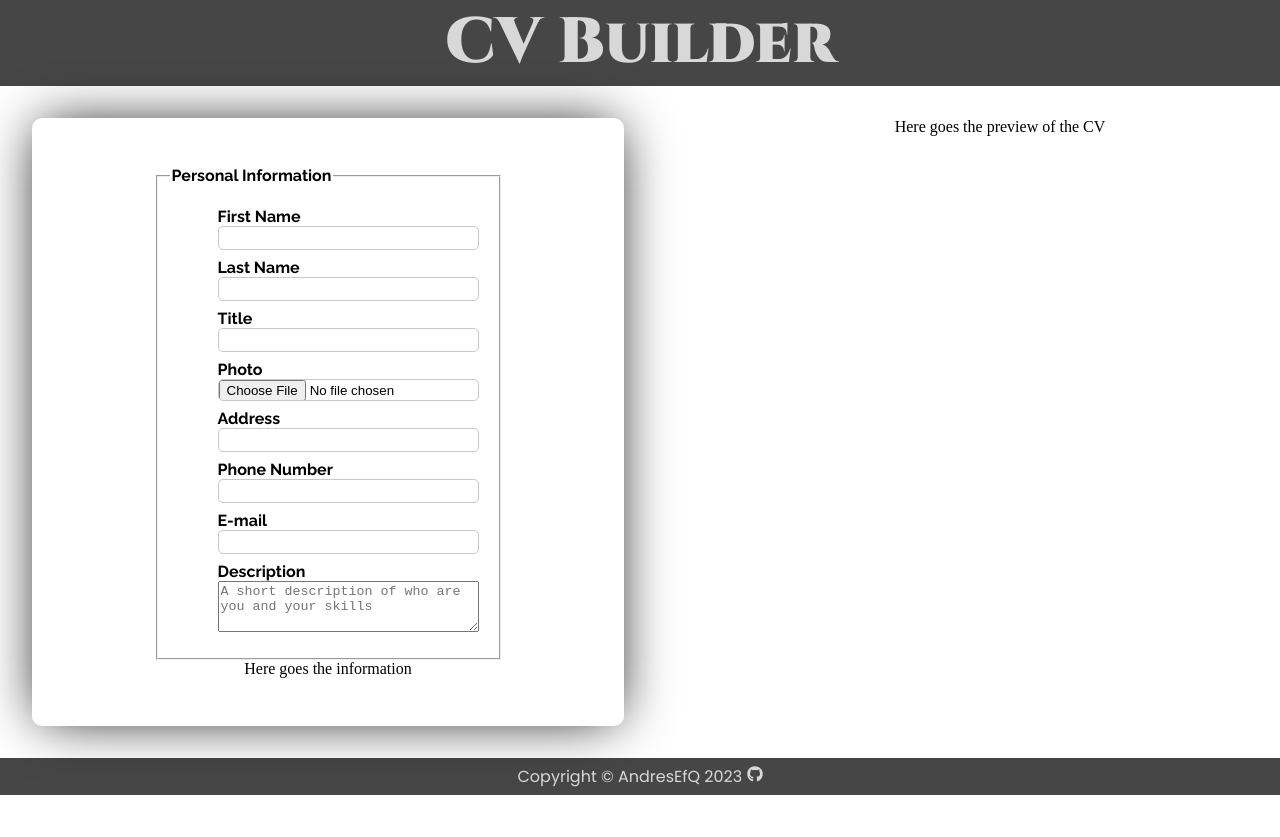
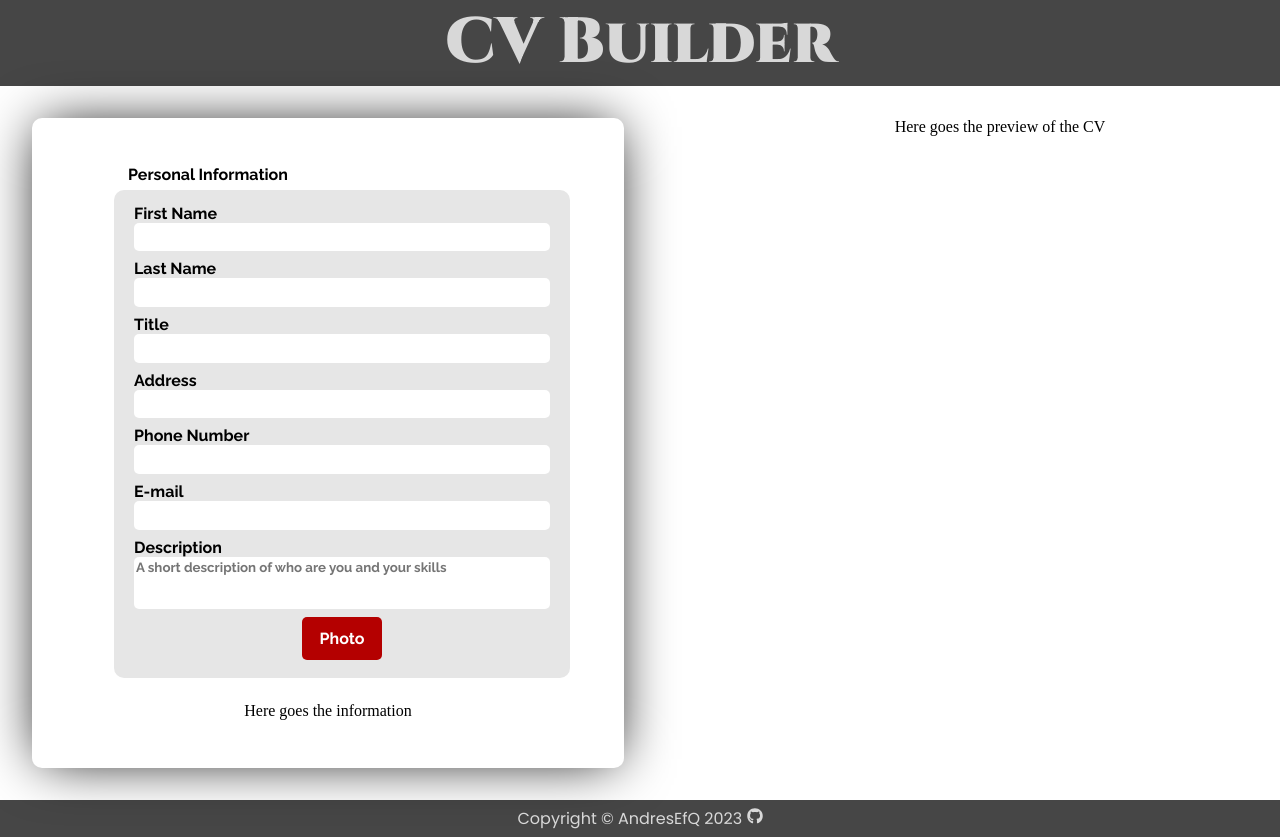
Before and after one commit to AndresEfQ/cv-builder, a React (Create React App) app: page / in a window 1280 px wide. Before the commit the page ends 800 px from the top, so only its background shows below. Built offline with nearby package versions, Linux system fonts and the light colour scheme.

Commit message:
Complete experience section

```diff
--- a/src/components/PersonalInfo.js
+++ b/src/components/PersonalInfo.js
@@ -1,7 +1,38 @@
 import React from "react";
+import "@fontsource/raleway/700.css";
 import styled from "styled-components";
-import "@fontsource/raleway/700.css";
 import StyledForm from "./StyledForm";
+
+const StyledInputFile = styled.div`
+  display: flex;
+  align-items: start;
+  justify-content: center;
+  width: 100%;
+
+  & input[type="file"] {
+    position: absolute;
+    z-index: -1;
+    top: 10px;
+    left: 8px;
+    font-size: 17px;
+    color: rgb(190, 190, 190);
+  }
+
+  & div {
+    position: relative;
+  }
+
+  & label {
+    display: inline-block;
+    padding: 12px 18px;
+    cursor: pointer;
+    border-radius: 5px;
+    background-color: rgb(180, 0, 0);
+    font-size: 16px;
+    font-weight: bold;
+    color: rgb(255, 255, 255);
+  }
+`;
 
 class PersonalInfo extends React.Component {
   render () {
@@ -23,10 +54,6 @@ class PersonalInfo extends React.Component {
               <input type="text" name="title" id="title"  />
             </li>
             <li>
-              <label htmlFor="photo">Photo</label>
-              <input type="file" name="photo" id="photo"  />
-            </li>
-            <li>
               <label htmlFor="address">Address</label>
               <input type="text" name="address" id="address" />
             </li>
@@ -42,6 +69,14 @@ class PersonalInfo extends React.Component {
               <label htmlFor="description">Description</label>
               <textarea name="description" id="description" cols="30" rows="3" placeholder="A short description of who are you and your skills" onResize={false}></textarea>
             </li>
+            <li>
+              <StyledInputFile>
+                <div>
+                  <label htmlFor="photo">Photo</label>
+                  <input type="file" name="photo" id="photo"  />
+                </div>
+              </StyledInputFile>
+            </li>
           </ul>
         </fieldset>
       </StyledForm>
--- a/src/components/StyledForm.js
+++ b/src/components/StyledForm.js
@@ -1,17 +1,37 @@
-import React from "react";
 import styled from "styled-components";
 import "@fontsource/raleway/700.css";
 
 const StyledForm = styled.form`
+	box-sizing: border-box;
+	padding: 0;
+	margin: 1.5em 0;
 	font-family: "Raleway", Arial, Helvetica, sans-serif;
-	width: 100%
+	width: calc(100% - 4em);
+
+	& fieldset {
+		width: 100%;
+		border-radius: 10px;
+		background-color: rgb(230, 230, 230);
+		border: none;
+		position: relative;
+	}
+
+	& legend {
+		position: absolute;
+		top: -25px
+	}
 
 	& textarea {
 		resize: none;
+		border-radius: 5px;
+		border: none;
+		font-family: inherit;
 	}
 
 	& ul {
 		list-style: none;
+		margin: 0;
+		padding: 0;
 	}
 
 	& li {
@@ -21,9 +41,9 @@ const StyledForm = styled.form`
 	}
 
 	& input {
-		height: 1.5em;
+		height: 2em;
 		border-radius: 5px;
-		border: 1px solid rgb(200, 200, 200);
+		border: none;
 		outline: none;
 	}
 `;
```
Also changed, not shown: src/components/Experience.js (+39 -0 lines).
